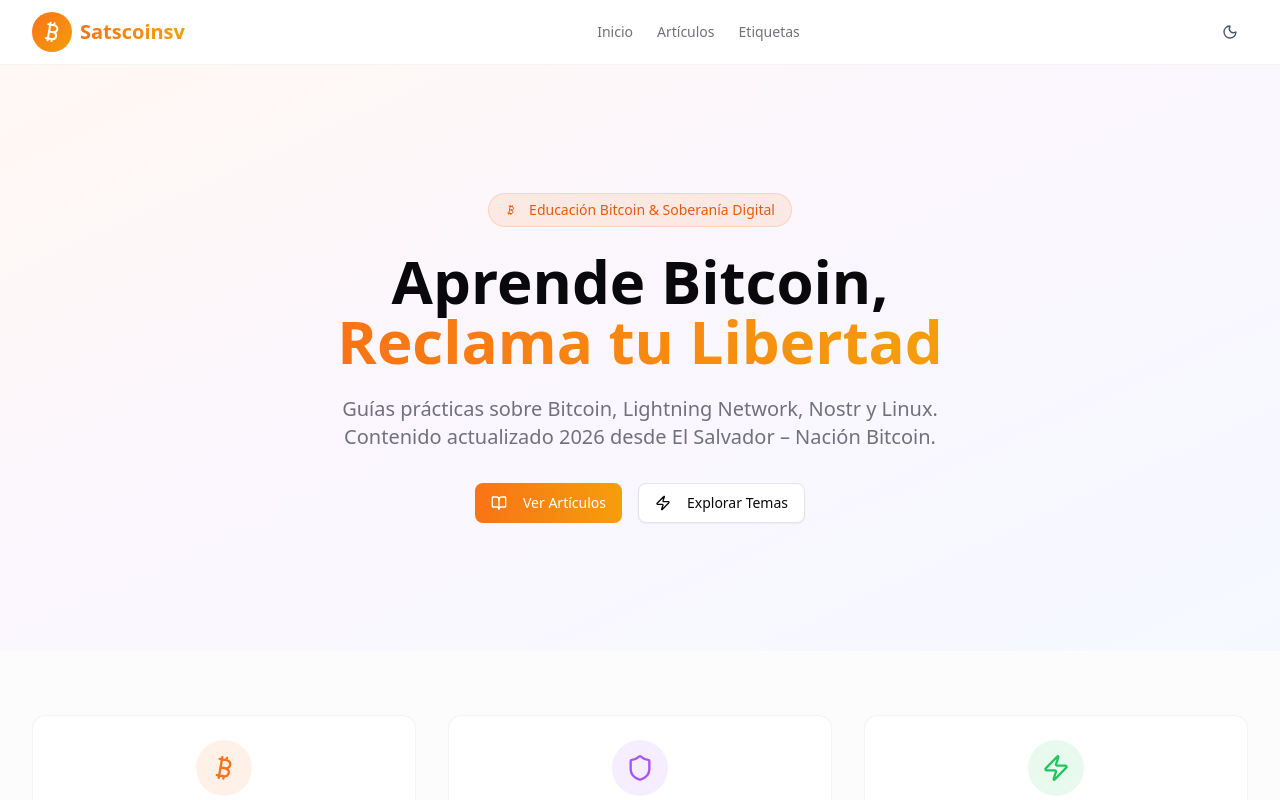
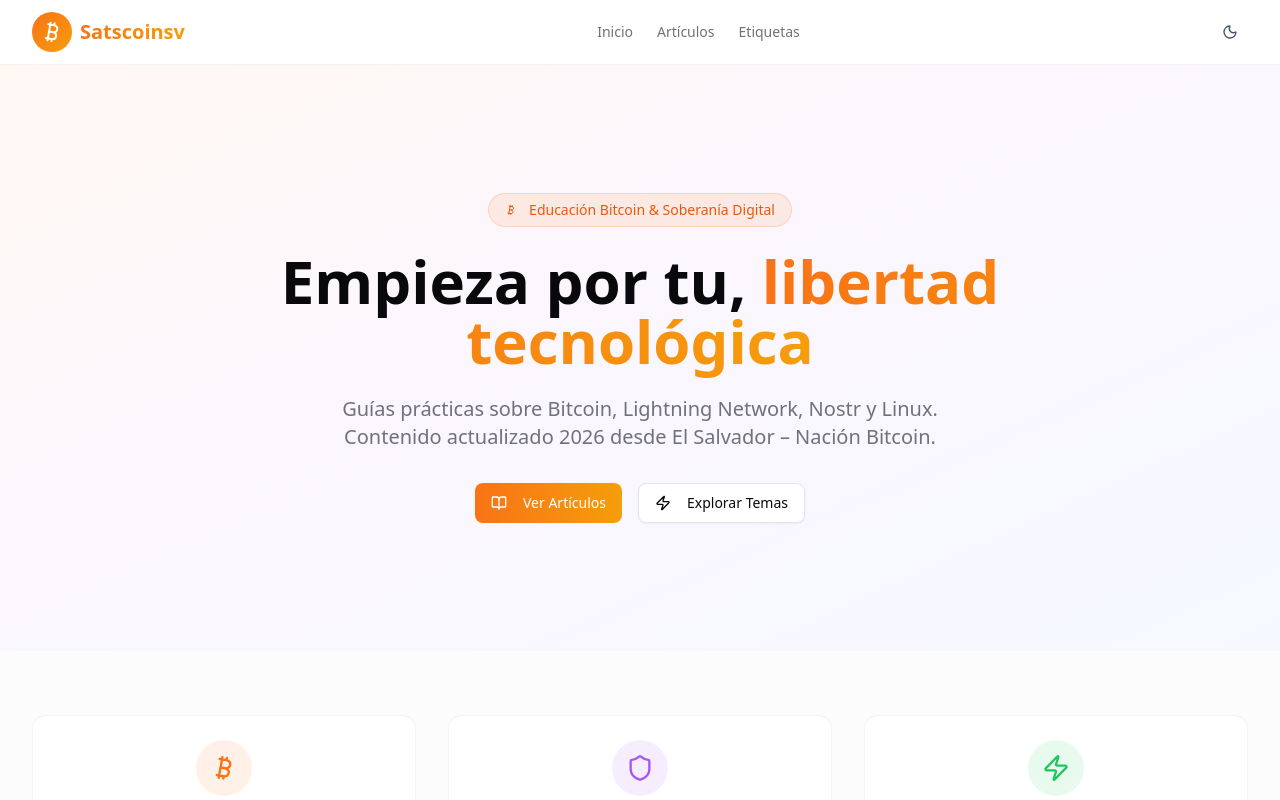
Before and after one commit to SVSats/satscoinsv, a React (Vite) app: page / in a window 1280 px wide. Shown: the top 800 px of the page. Built offline with nearby package versions, Linux system fonts and the light colour scheme.

Commit message:
Update Home.tsx

```diff
--- a/src/pages/Home.tsx
+++ b/src/pages/Home.tsx
@@ -28,9 +28,9 @@ export const Home = () => {
             </Badge>
 
             <h1 className="text-4xl md:text-6xl font-bold mb-6 leading-tight">
-              Aprende Bitcoin,{' '}
+             Empieza por tu,{' '}
               <span className="bg-gradient-to-r from-orange-500 to-amber-500 bg-clip-text text-transparent">
-                Reclama tu Libertad
+                libertad tecnológica
               </span>
             </h1>
 
```
